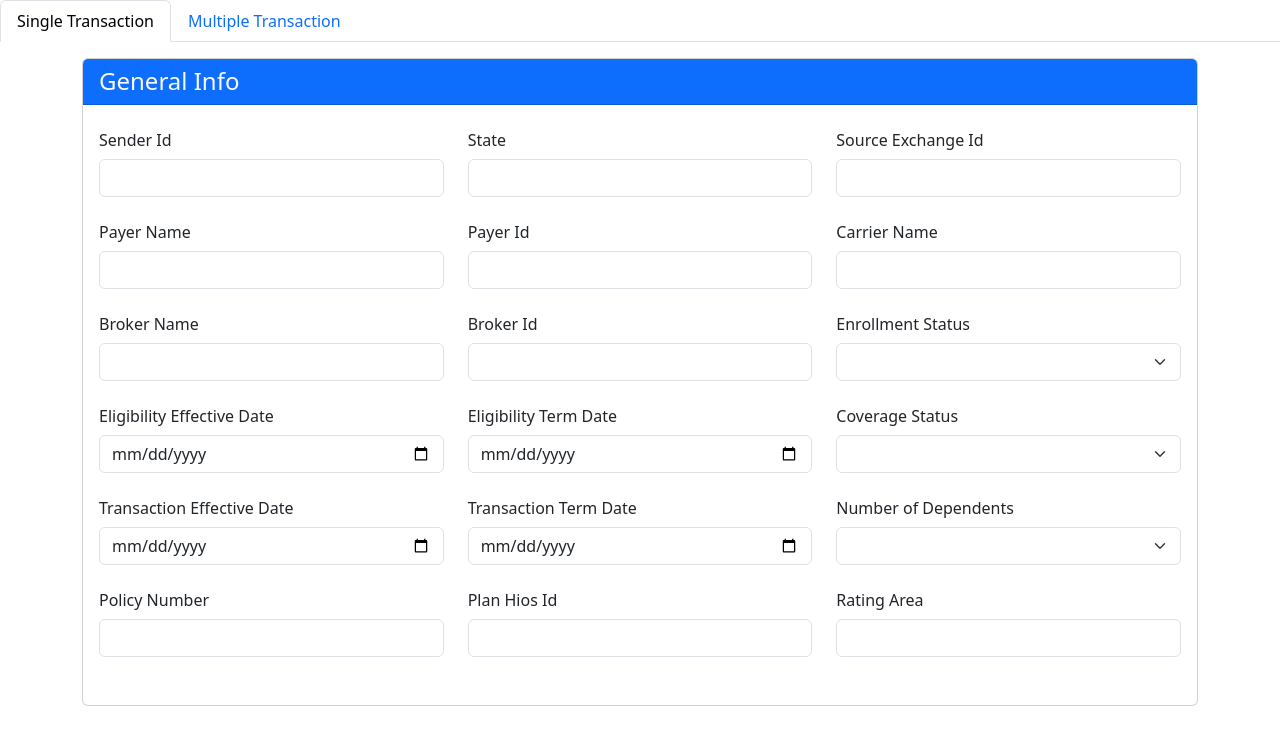
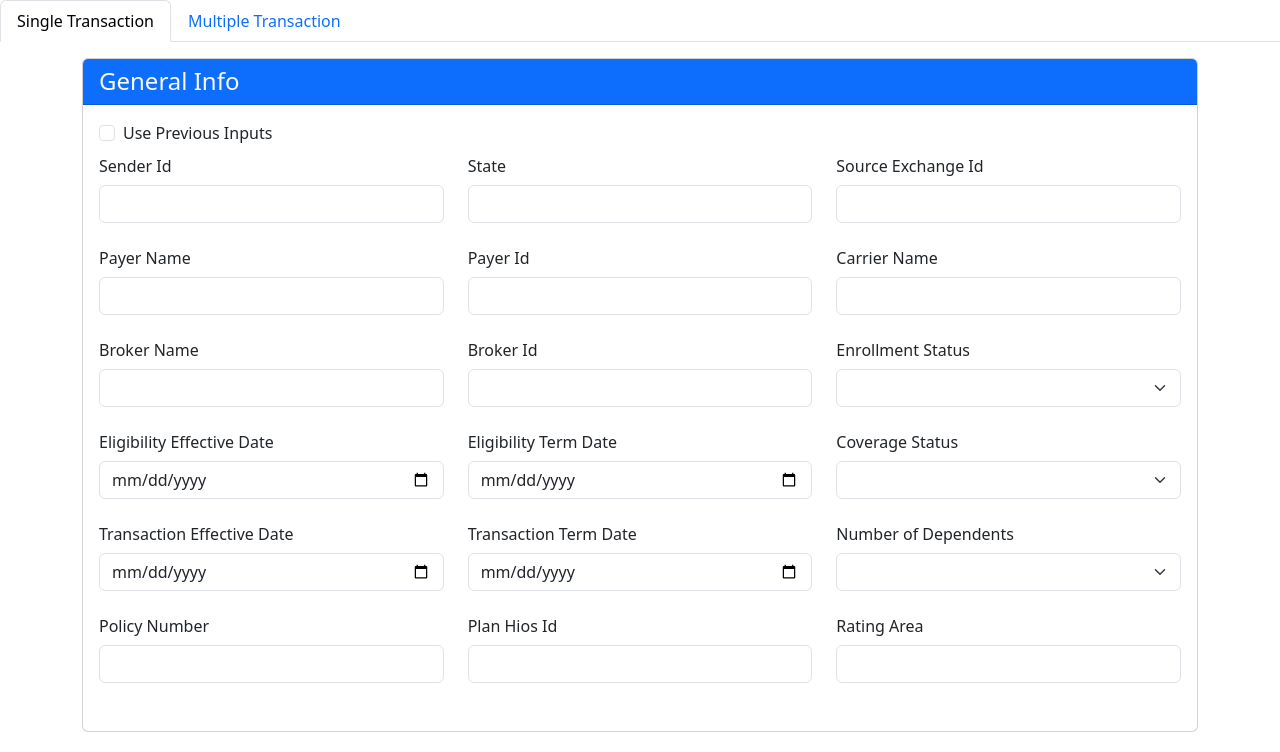
Before and after one commit to mjd10m/834-creator, a React (Create React App) app in the folder client/: page / in a window 1280 px wide. Shown: the top 752 px of the page. Built offline with nearby package versions, Linux system fonts and the light colour scheme.

Commit message:
save to local storage finished

```diff
--- a/client/src/components/genForm/index.js
+++ b/client/src/components/genForm/index.js
@@ -6,6 +6,8 @@ const GenForm = (props) => {
 
     return(
     <Form>
+        {props.name === 'General Info' ? <Form.Check type={'checkbox'} onChange={props.handleCheck} checked={props.checked} id={'savedStateBox'} label={'Use Previous Inputs'}/> : <div/>}
+
         <Form.Group as={Row} className="mb-3">
         {props.data
             ? props.data.map((data, i) => (
--- a/client/src/components/infoCard/index.js
+++ b/client/src/components/infoCard/index.js
@@ -10,7 +10,7 @@ const InfoCard = (props) => {
             <Card.Body>
                 {props.name === "Dependent Info"
                 ?<DepForm data = {props.data} handleInputChange = {props.handleInputChange} name = {props.name} number = {props.number} currentState ={props.currentState} />
-                :<GenForm data = {props.data} handleInputChange = {props.handleInputChange} name = {props.name} currentState ={props.currentState} />
+                :<GenForm data = {props.data} handleInputChange = {props.handleInputChange} name = {props.name} currentState ={props.currentState} handleCheck={props.handleCheck} checked={props.checked} />
                 }
             </Card.Body>
         </Card>
--- a/client/src/components/singleTrans/index.js
+++ b/client/src/components/singleTrans/index.js
@@ -4,12 +4,13 @@ import JsonData from '../../data/data.json'
 import InfoCard from '../infoCard'
 import { saveAs } from 'file-saver';
 import axios from 'axios'
-import getLocalStorageState from '../../utils/localstorage'
+import {getLocalStorageState, saveLocalStorageState, removeLocalStorageState} from '../../utils/localstorage'
 
 
 const SingleTrans = () => {
     const [options, setOptions] = useState({})
-    const [pageData, setPageData] = useState(getLocalStorageState());
+    const [pageData, setPageData] = useState(getLocalStorageState('state'))
+    const [checked, setChecked] = useState(false)
 
     const handleInputChange = (event) => {
         const { id, value } = event.target;
@@ -28,15 +29,21 @@ const SingleTrans = () => {
 
     }
     const createFile = (data) => {
-        console.log(text)
+        console.log(data)
         const file = new Blob([data[0]], { type: 'text/plain;charset=utf-8' });
         saveAs(file, data[1]);
     }
 
+    const handleCheck = () => {
+        setChecked(!checked)
+    }
+
     const handleSubmit = () => {
-       axios.post('/api/create-file', pageData)
-       .then(res => createFile(res.data))
-       .catch(error => {
+        removeLocalStorageState('state')
+        saveLocalStorageState('lastState',pageData)
+        axios.post('/api/create-file', pageData)
+        .then(res => createFile(res.data))
+        .catch(error => {
             console.error('Error:', error);
         })
     };
@@ -44,9 +51,22 @@ const SingleTrans = () => {
     useEffect(() => {
         setOptions(JsonData);
       }, []);
+
+    useEffect(() => {
+        saveLocalStorageState('state',pageData)
+    },[pageData])
+
+    useEffect(() => {
+        if(checked) {
+            setPageData(getLocalStorageState('lastState'))
+        } else {
+            setPageData({})
+        }
+    },[checked])
+
     return(
         <Container>
-            <InfoCard data = {options.GeneralInfo} name ={"General Info"} handleInputChange = {handleInputChange} currentState ={getCurrentState} />
+            <InfoCard data = {options.GeneralInfo} name ={"General Info"} handleInputChange = {handleInputChange} currentState ={getCurrentState} handleCheck={handleCheck} checked ={checked} />
             <InfoCard data = {options.SubscriberInfo} name ={"Subscriber Info"} handleInputChange = {handleInputChange} currentState ={getCurrentState} />
             { pageData.depNum > '0'
             ? <InfoCard data = {options.DependentInfo} name ={"Dependent Info"} handleInputChange = {handleInputChange} number = {pageData.depNum} currentState ={getCurrentState} />
--- a/client/src/utils/localstorage.js
+++ b/client/src/utils/localstorage.js
@@ -1,12 +1,20 @@
 
 
-const getLocalStorageState = () => {
+const getLocalStorageState = (key) => {
 
-    const savedState = localStorage.getItem('state')
-    ? JSON.parse(localStorage.getItem('state'))
+    const savedState = localStorage.getItem(key)
+    ? JSON.parse(localStorage.getItem(key))
     : {};
 
   return savedState;
 }
 
-export default getLocalStorageState
+const saveLocalStorageState = (key, state) => {
+    localStorage.setItem(key, JSON.stringify(state));
+}
+
+const removeLocalStorageState = (key) => {
+    localStorage.removeItem(key)
+}
+
+export {getLocalStorageState, saveLocalStorageState, removeLocalStorageState}
```
Also changed, not shown: 7 other files (tests, documents, lock files or other folders).
